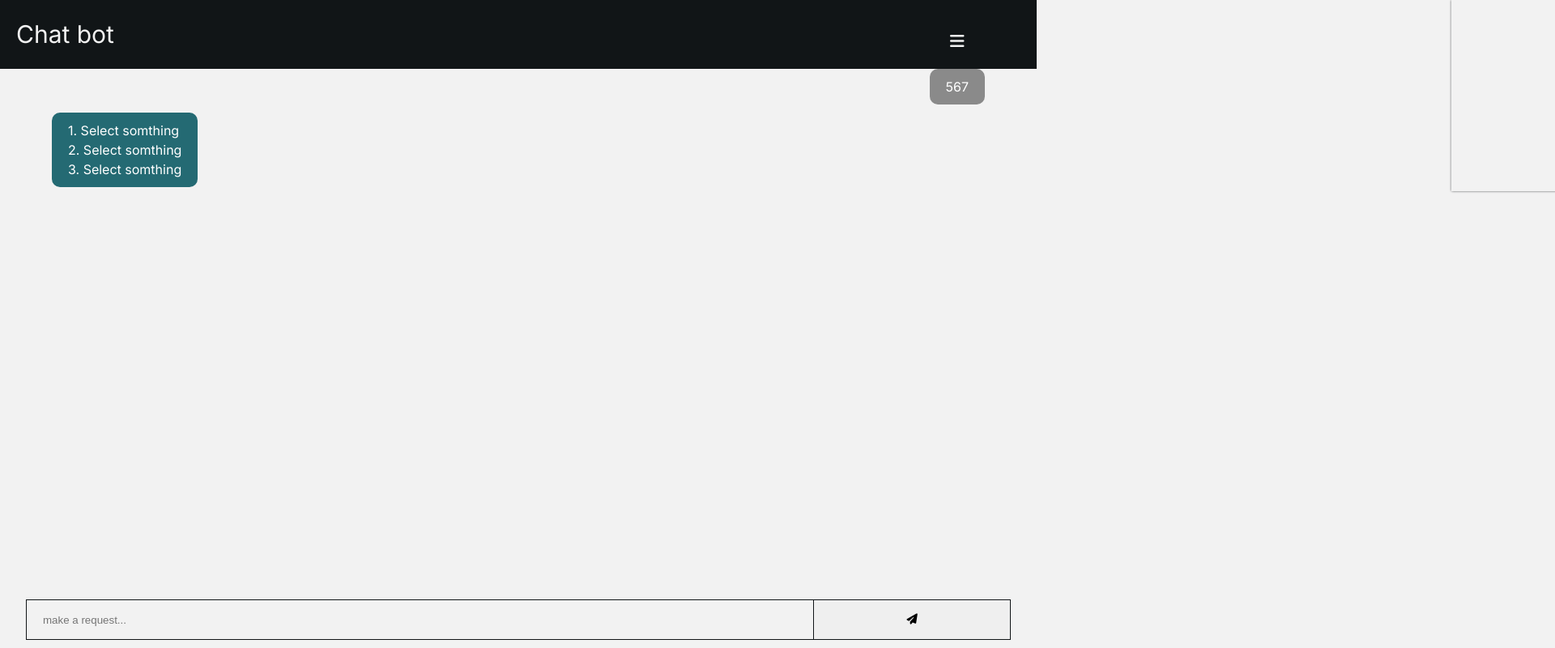
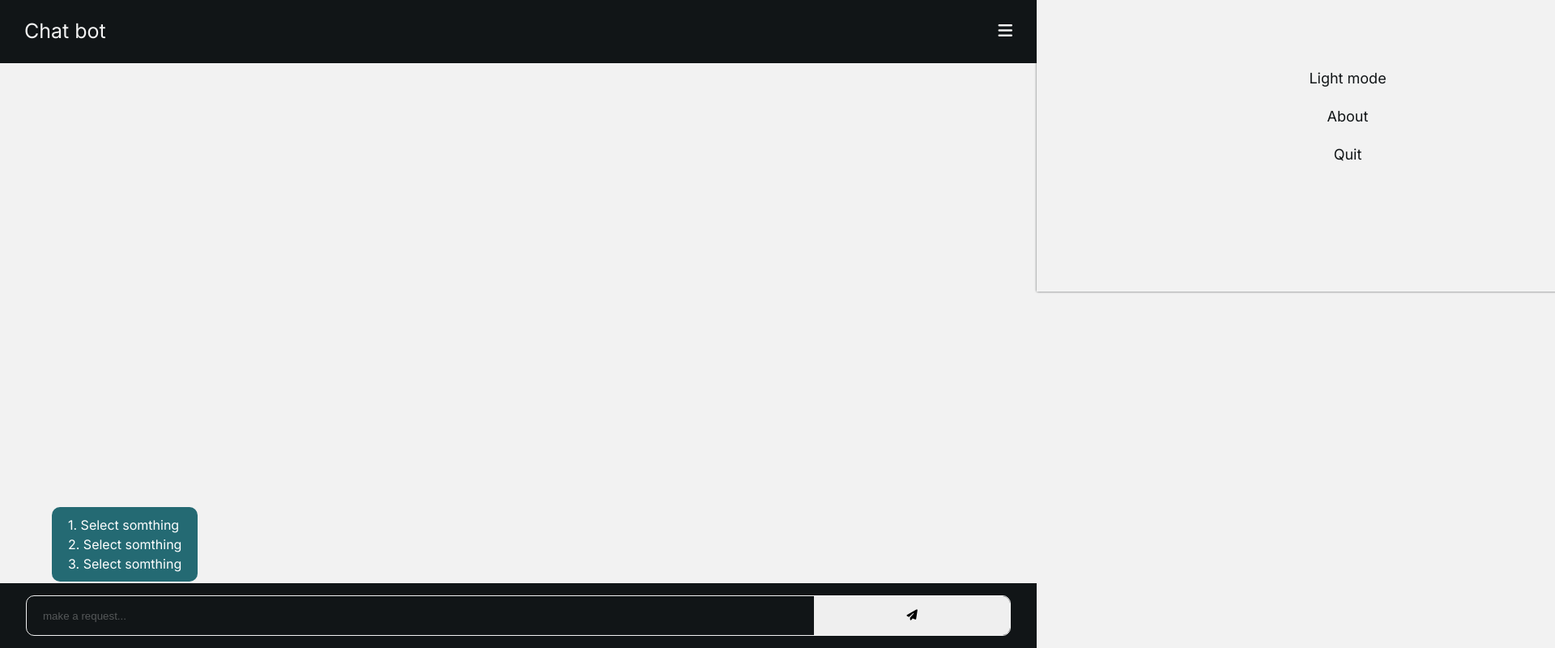
Before and after one commit to Zeuhz-Droid/chat_bot-v2, a plain HTML site: page index.html in a window 1280 px wide. Shown: the top 800 px of the page at 81% size, 1920 px wide, since content can reach past the window. Drawn offline with Linux system fonts and the light colour scheme.

Commit message:
server and client message

```diff
--- a/index.html
+++ b/index.html
@@ -26,7 +26,7 @@
         <div class="header-logo">Chat bot</div>
 
         <nav class="menu">
-          <ul class="nav-menu">
+          <ul class="nav-menu hide-menu">
             <button class="btn btn-cancel">
               <i class="fa-solid fa-xmark"></i>
             </button>
@@ -41,9 +41,9 @@
       </header>
 
       <main class="main">
-        <div class="msg client-message">
+        <!-- <div class="msg client-message">
           <p>567</p>
-        </div>
+        </div> -->
         <div class="msg server-message">
           <p>1. Select somthing</p>
           <p>2. Select somthing</p>
--- a/style.css
+++ b/style.css
@@ -22,31 +22,28 @@ body {
   font-synthesis: none;
   font-size: 1.6rem;
   line-height: 1.5;
+  height: 100vh;
+  position: fixed;
+  overflow-x: hidden;
   color: var(--Color);
   background-color: var(--Background);
-  overflow: hidden;
-}
-
-.container {
 }
 
 .header {
   width: 100vw;
+  display: flex;
+  align-items: center;
+  justify-content: space-between;
   color: var(--Background);
 }
 
-.menu {
-  /* transform: translateX(120%); */
-}
-
 .header {
-  /* height: 8rem; */
-  padding: 2rem;
+  padding: 2rem 3rem;
   background-color: var(--Color);
 }
 
 .header-logo {
-  font-size: 3rem;
+  font-size: 2.5rem;
 }
 
 .btn {
@@ -57,15 +54,12 @@ body {
 
 .btn-menu {
   font-size: 2rem;
-  position: absolute;
-  z-index: 2;
-  top: 5%;
-  right: 7%;
   color: var(--Background);
   background-color: inherit;
 }
 
 .btn-cancel {
+  font-size: 2rem;
   align-self: flex-end;
 }
 
@@ -73,41 +67,62 @@ body {
   font-size: 1.8rem;
   list-style: none;
   padding: 4rem;
-  height: fit-content;
+  height: 45vh;
   width: 60vw;
   display: flex;
   flex-direction: column;
   align-items: center;
   gap: 2rem;
+  z-index: 3;
   color: var(--Color);
   background-color: var(--Background);
   position: absolute;
+  box-shadow: 0.2px 0.1px 3px 0.2px var(--Color);
+  transition: all 0.3s ease-in;
+  overflow-x: hidden;
+}
+
+.show-menu {
   top: 0;
-  right: -100%;
-  box-shadow: 0.2px 0.1px 3px 0.2px var(--Color);
+  right: 0%;
+}
+
+.hide-menu {
+  top: 0;
+  right: -60%;
 }
 
 /*  MAIN SECTION FOR CLIENT AND SERVER*/
 .main {
   margin: auto;
   width: 90vw;
+  height: calc(100vh - 8rem - 8rem);
+  max-height: 80vh;
   display: flex;
-  flex-direction: column;
+  flex-direction: column-reverse;
   gap: 1rem;
   color: #ffffff;
+  overflow-x: hidden;
+  -ms-overflow-style: none;
+  scrollbar-width: none;
+}
+
+.main::-webkit-scrollbar {
+  display: none;
 }
 
 .msg {
   padding: 1rem 2rem;
   width: fit-content;
-  word-wrap: break-word;
   max-width: 70vw;
   border-radius: 1rem;
+  word-wrap: break-word;
 }
 
 .client-message {
   align-self: flex-end;
   background-color: #8a8a8a;
+  transition: all 1s ease-in-out;
 }
 
 .server-message {
@@ -116,17 +131,27 @@ body {
 
 .footer {
   position: absolute;
+  width: 100vw;
+  height: 8rem;
   bottom: 0;
-  margin-bottom: 1rem;
-  left: 50%;
-  transform: translate(-50%);
+  display: flex;
+  align-items: center;
+  justify-content: center;
+  background-color: var(--Color);
 }
 
 .chatbox {
   width: 95vw;
   height: 5rem;
   display: flex;
-  border: 1px solid var(--Color);
+  border-radius: 1rem;
+  overflow: hidden;
+  border: 1px solid var(--Background);
+}
+
+.chatbox-input,
+.chatbox-input::placeholder {
+  color: var(--Background);
 }
 
 .chatbox-input {
@@ -141,6 +166,7 @@ body {
 .chatbox-input::placeholder {
   font-family: inherit;
   font-size: inherit;
+  opacity: 0.3;
 }
 
 .btn-send {
@@ -150,3 +176,9 @@ body {
   justify-content: center;
   border-left: 1px solid var(--Color);
 }
+
+@media (max-width: 37.5em) {
+  .main {
+    max-height: 73vh;
+  }
+}
```
